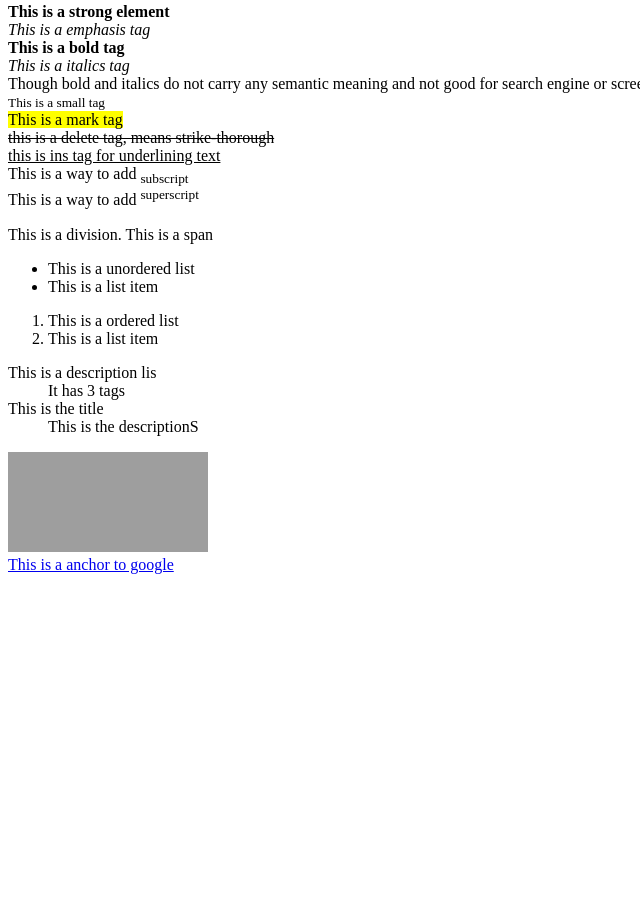
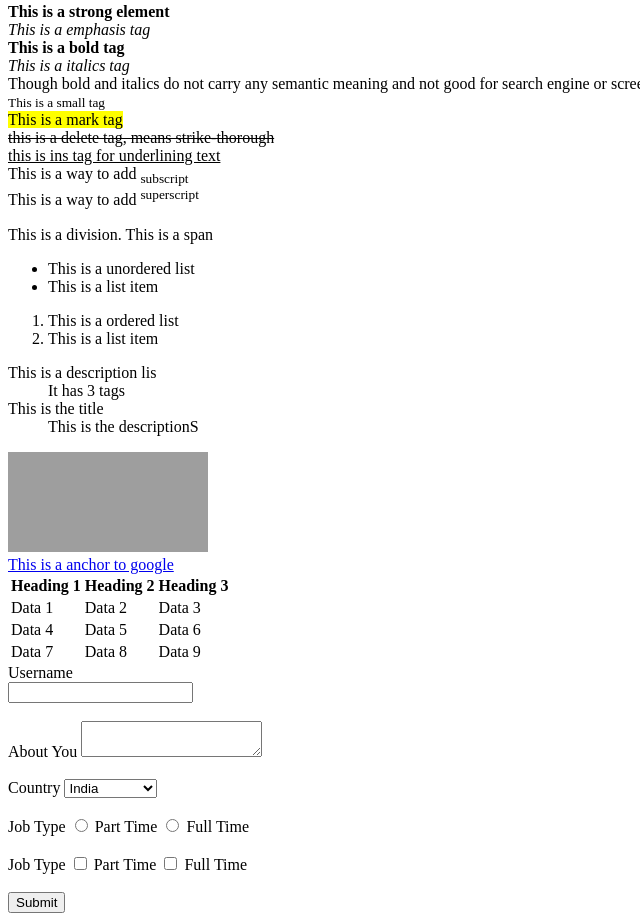
Before and after one commit to mehulkundu/html, a plain HTML site: page basics/index.html in a window 1280 px wide. Shown: the part 389-1310 px from the top of the page, without its empty margins (0-640 px from the left). Before the commit the page ends 971 px from the top, so only its background shows below. Drawn offline with Linux system fonts and the light colour scheme; grey boxes are pictures that could not be loaded.

Commit message:
table and form

```diff
--- a/basics/index.html
+++ b/basics/index.html
@@ -64,5 +64,69 @@
         <a href="https://google.com">
             This is a anchor to google
         </a>
+
+        <table>
+            <thead>
+                <tr>
+                    <th>Heading 1</th>
+                    <th>Heading 2</th>
+                    <th>Heading 3</th>
+                </tr>
+            </thead>
+            <tbody>
+                <tr>
+                    <td>Data 1</td>
+                    <td>Data 2</td>
+                    <td>Data 3</td>
+                </tr>
+                <tr>
+                    <td>Data 4</td>
+                    <td>Data 5</td>
+                    <td>Data 6</td>
+                </tr>
+                <tr>
+                    <td>Data 7</td>
+                    <td>Data 8</td>
+                    <td>Data 9</td>
+                </tr>
+            </tbody>
+        </table>
+
+        <form>
+            <!-- This is an example of input area -->
+            <label for="username">Username</label><br>
+            <input type="text" id="Username"/><br><BR>
+
+            <!-- This is an example of textarea -->
+            <label for="about">About You</label>
+            <textarea id="about"></textarea><br><br>
+
+            <!-- This is an example of dropdown -->
+            <label for="country">Country</label>
+            <select id="country">
+                <option value="india">India</option>
+                <option value="singapore">Singapore</option>
+                <option value="bangladesh">Bangladesh</option>
+            </select><br><br>
+
+            <!-- This is an example of radio button -->
+            <label>Job Type</label>
+            <input type="radio" name="jobtype" value="parttime" id="parttime"/>
+            <label for="parttime">Part Time</label>
+            <input type="radio" name="jobtype" value="fulltime" id="fulltime"/>
+            <label for="fulltime">Full Time</label>
+            <br><br>
+
+            <!-- This is an example of checkbox -->
+            <label>Job Type</label>
+            <input type="checkbox" name="jobtypecb" value="parttimecb" id="parttimecb"/>
+            <label for="parttimecb">Part Time</label>
+            <input type="checkbox" name="jobtypecb" value="fulltimecb" id="fulltimecb"/>
+            <label for="fulltimecb">Full Time</label>
+            <br><br>
+
+            <!-- This is an example of a button -->
+            <button>Submit</button>
+        </form>
     </body>
 </html>
```
Also changed, not shown: 1 other file.
